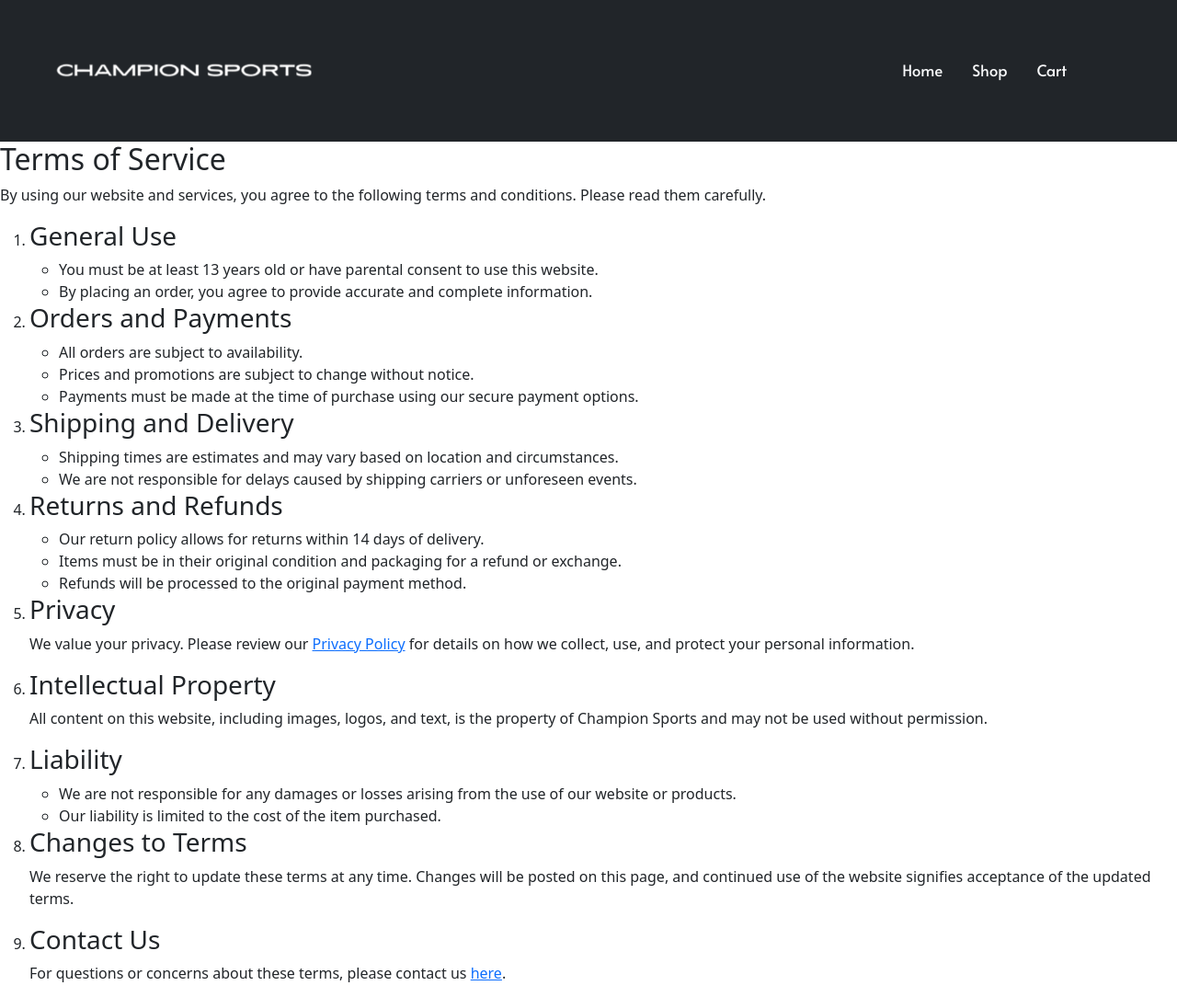
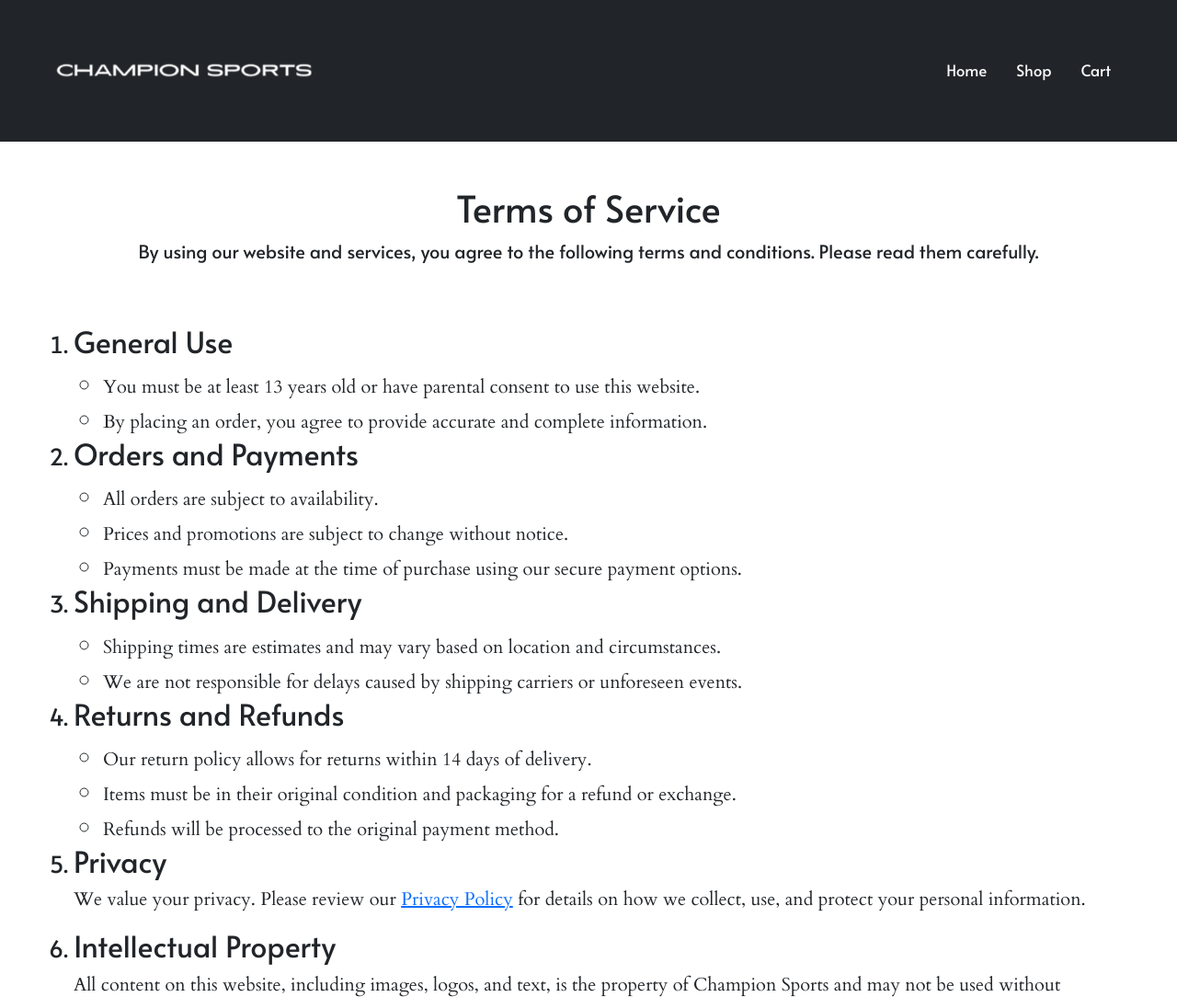
Before and after one commit to keenanherron18/herron-sports-website, a plain HTML site: page html/terms-of-service.html in a window 1280 px wide. Shown: the top 1084 px of the page at 92% size. Drawn offline with nearby package versions, Linux system fonts and the light colour scheme.

Commit message:
Full website updated fonts. New spacing for content within footer links

```diff
--- a/css/privacy-policy.css
+++ b/css/privacy-policy.css
@@ -16,6 +16,24 @@
 .navbar-nav {
     font-family: Alata;
     font-size: 17px;
+}
+
+#privacy-policy-title h1 {
+    font-family: Alata;
+}
+
+#privacy-policy-title p {
+    font-family: alata;
+    font-size: 20px;
+}
+
+#privacy-policy-information h2 {
+    font-family: Alata;
+}
+
+#privacy-policy-information li, p {
+    font-family: cardo;
+    font-size: 20px;
 }
 
 .nav-item {
--- a/css/terms-of-service.css
+++ b/css/terms-of-service.css
@@ -16,6 +16,29 @@
 .navbar-nav {
     font-family: Alata;
     font-size: 17px;
+}
+
+#tos-title h1 {
+    font-family: Alata;
+}
+
+#tos-title p {
+    font-family: alata;
+    font-size: 20px;
+}
+
+ol ::marker {
+    font-family: Alata;
+    font-size: 25px;
+}
+
+#tos-information h2 {
+    font-family: Alata;
+}
+
+#tos-information li, p {
+    font-family: cardo;
+    font-size: 20px;
 }
 
 .nav-item {
--- a/html/terms-of-service.html
+++ b/html/terms-of-service.html
@@ -10,7 +10,7 @@
 </head>
 <body>
     <header>
-        <nav class="navbar navbar-expand-sm bg-dark pe-5">
+        <nav class="navbar navbar-expand-sm bg-dark">
 
             <div class="container-fluid">
 
@@ -18,9 +18,11 @@
                         <img src="../images/logo.png"  alt="Logo" style="width: 300px; height: 115px;">
                     </a>
 
+                <div class="container text-center">
                     <button class="navbar-toggler" type="button" data-bs-toggle="collapse" data-bs-target="#navbarNav">
-                        <span class="navbar-toggler-icon"></span>
+                        <span class="navbar-toggler-icon just"></span>
                     </button>
+                </div>
 
                 <div class="collapse navbar-collapse justify-content-end p-5" id="navbarNav">
                     <ul class="navbar-nav text-center" id="nav-links">
@@ -41,56 +43,56 @@
         </nav>
     </header>
 
-    <div id="tos-title">
-        <h2>Terms of Service</h2>
+    <div class="text-center p-5" id="tos-title">
+        <h1>Terms of Service</h1>
         <p>
             By using our website and services, you agree to the following terms and conditions. Please read them carefully.
         </p>
     </div>
 
-    <div id="tos-information">
+    <div class="ps-5 pe-5 pb-5" id="tos-information">
         <ol>
-            <li><h3>General Use</h3></li>
+            <li><h2>General Use</h2></li>
             <ul>
                 <li>You must be at least 13 years old or have parental consent to use this website.</li>
                 <li>By placing an order, you agree to provide accurate and complete information.</li>
             </ul>
-            <li><h3>Orders and Payments</h3></li>
+            <li><h2>Orders and Payments</h2></li>
             <ul>
                 <li>All orders are subject to availability.</li>
                 <li>Prices and promotions are subject to change without notice.</li>
                 <li>Payments must be made at the time of purchase using our secure payment options.</li>
             </ul>
-            <li><h3>Shipping and Delivery</h3></li>
+            <li><h2>Shipping and Delivery</h2></li>
             <ul>
                 <li>Shipping times are estimates and may vary based on location and circumstances.</li>
                 <li>We are not responsible for delays caused by shipping carriers or unforeseen events.</li>
             </ul>
-            <li><h3>Returns and Refunds</h3></li>
+            <li><h2>Returns and Refunds</h2></li>
             <ul>
                 <li>Our return policy allows for returns within 14 days of delivery.</li>
                 <li>Items must be in their original condition and packaging for a refund or exchange.</li>
                 <li>Refunds will be processed to the original payment method.</li>
             </ul>
-            <li><h3>Privacy</h3></li>
+            <li><h2>Privacy</h2></li>
             <p>
                 We value your privacy. Please review our <a href="../html/privacy-policy.html">Privacy Policy</a> for details on how we collect, use, and protect your personal information.
             </p>
-            <li><h3>Intellectual Property</h3></li>
+            <li><h2>Intellectual Property</h2></li>
             <p>
                 All content on this website, including images, logos, and text, is the property of Champion Sports and may not be used without permission.
             </p>
-            <li><h3>Liability</h3></li>
+            <li><h2>Liability</h2></li>
             <ul>
                 <li>We are not responsible for any damages or losses arising from the use of our website or products.</li>
                 <li>Our liability is limited to the cost of the item purchased.</li>
             </ul>
-            <li><h3>Changes to Terms</h3></li>
+            <li><h2>Changes to Terms</h2></li>
             <p>
                 We reserve the right to update these terms at any time.
                 Changes will be posted on this page, and continued use of the website signifies acceptance of the updated terms.
             </p>
-            <li><h3>Contact Us</h3></li>
+            <li><h2>Contact Us</h2></li>
             <p>
                 For questions or concerns about these terms, please contact us <a href="contact.html">here</a>.
             </p>
```
Also changed, not shown: css/FAQ.css (+13 -0 lines), css/shipping.css (+22 -0 lines), html/FAQ.html (+6 -6 lines), html/privacy-policy.html (+4 -1 lines), html/shipping.html (+11 -11 lines).
